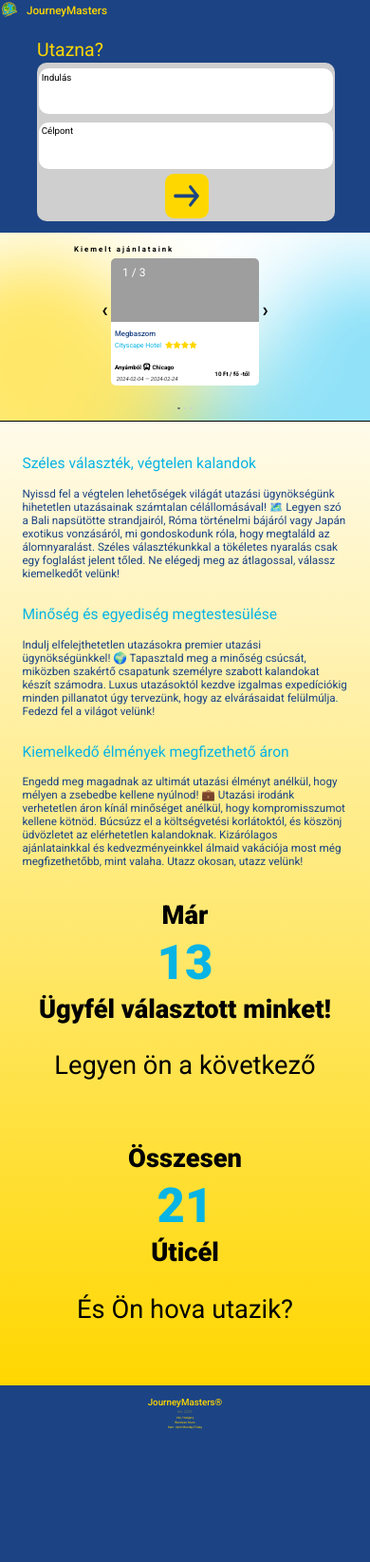
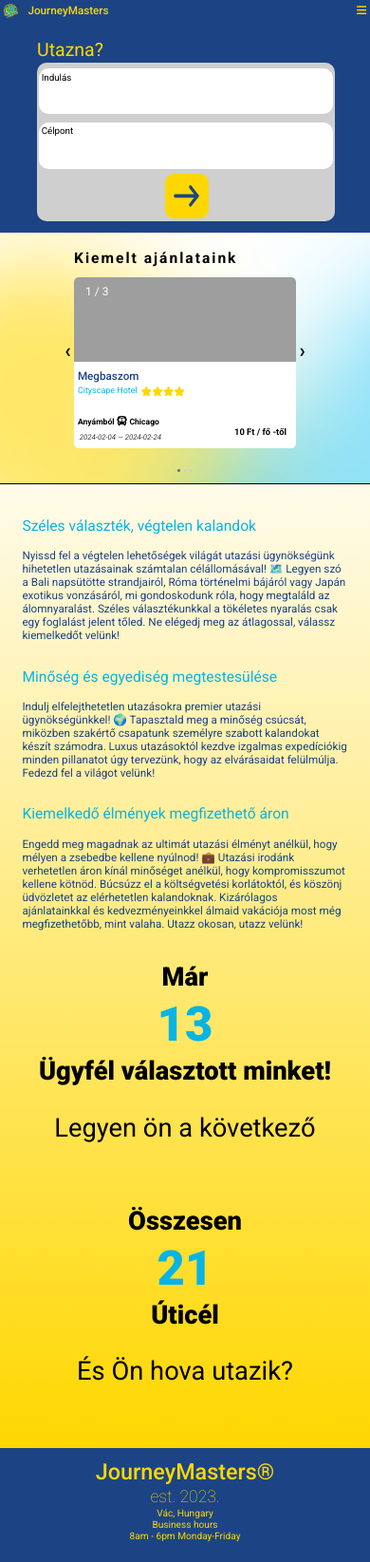
Before and after one commit to PeacefulAvocado/JourneyMasters, a PHP site: page /index/index.php in a window 390 px wide. Shown: the whole page at 95% size. Before the commit the page ends 1505 px from the top, so only its background shows below. Run offline with PHP 8.4, Linux system fonts and the light colour scheme; data comes from the database, SQL or seed files in the repository; some libraries are stand-ins or nearby versions; grey boxes are pictures that could not be loaded.

Commit message:
fooldal+navbar reszponziv

```diff
--- a/css/footer.css
+++ b/css/footer.css
@@ -25,8 +25,7 @@
 }
 p{
     color:var(--baseyellow);
-    font-family: "Roboto", sans-serif;
-    font-style: normal;
+
 }
 .fo{
     font-size: 2.5vw;
@@ -43,3 +42,57 @@ p{
     font-weight: 400;
     font-size: 0.8vw;
 }
+@media screen and (max-width: 1000px) {
+    .foot{
+        margin: 0;
+        width: 100%;
+        height: 15vw;
+        background-color: var(--blue);
+        text-align: center;
+        padding: 3vw 0;
+    }
+
+    .fo{
+        font-size: 4vw;
+        margin: 0 1vw;
+        font-weight: 500;
+    }
+    .thin{
+        font-weight: 100;
+        font-size: 3vw;
+        margin: 0.5vw;
+    }
+    .details{
+        margin:0.3vw;
+        font-weight: 400;
+        font-size: 1.5vw;
+    }
+
+  }
+  @media screen and (max-width: 1000px) {
+    .foot{
+        margin: 0;
+        width: 100%;
+        height: 25vw;
+        background-color: var(--blue);
+        text-align: center;
+        padding: 3vw 0;
+    }
+
+    .fo{
+        font-size: 6vw;
+        margin: 0 1vw;
+        font-weight: 500;
+    }
+    .thin{
+        font-weight: 100;
+        font-size: 4.5vw;
+        margin: 0.5vw;
+    }
+    .details{
+        margin:0.3vw;
+        font-weight: 400;
+        font-size: 2.6vw;
+    }
+
+  }
--- a/css/main.css
+++ b/css/main.css
@@ -467,13 +498,15 @@ input.newbutton {
       height: 12vw;
       width: 12vw;
     }
-
+    .kiemelt{
+      font-size: 4vw;
+    }
     .slideshow-container{
-      max-width: 40vw;
+      max-width: 60vw;
       height: auto;
     }
     .sliderimg{
-      height: 18vw;
+      height: 24vw;
     }
     .ajanlatokkozep{
       height: auto;
@@ -482,26 +515,26 @@ input.newbutton {
       height: auto;
     }
     .sliderfocim{
-      font-size: 2vw;
+      font-size: 3vw;
     }
     .sliderhotelnev{
-      font-size: 1.8vw;
+      font-size: 2.3vw;
 
     }
     .stars{
-      font-size: 1.6vw;
+      font-size: 2.2vw;
     }
     .sliderrepter{
-      font-size: 1.6vw;
+      font-size: 2.2vw;
 
     }
     .sliderdatum{
 
-      font-size: 1.5vw;
+      font-size: 2vw;
     }
     .sliderar{
 
-      font-size: 1.6vw;
+      font-size: 2.4vw;
     }
     .szovegek{
       grid-template-columns: 1fr;
--- a/css/navbar.css
+++ b/css/navbar.css
@@ -11,14 +11,6 @@
     --orange: #FFB800;
     --gray: #cfcfcf;
   }
-.navbar{
-    margin: 0;
-        width: 100%;
-        height: 5.5vw;
-        background-color: var(--blue);
-        position:fixed;
-        z-index: 10000;
-}
 
 .navbarimg{
     width:4vw;
@@ -35,17 +27,29 @@
     font-weight: 500;
     font-style: normal;
 }
-ul{
-    list-style-type: none;
-    position: absolute;
-    right: 1vw;
-    top: 0;
-    margin: 1.5vw 0 0 0;
+.topnav{
+  margin: 0;
+  width: 100%;
+  height: 5.5vw;
+  background-color: var(--blue);
+  position:fixed;
+  z-index: 10000;
+  list-style-type: none;
+  top: 0;
+
 }
-li{
+.topnav a{
+  margin-top: 1.5vw;
+}
+.jobb{
+  float:right;
+  margin-left: 10vw;
+}
+.left{
+  margin-top: 0 !important;
+}
+.topnav a{
     display: inline-block;
-}
-li a{
     text-decoration: none;
     font-family: "Roboto", sans-serif;
     font-weight: 500;
@@ -54,27 +58,10 @@ li a{
     padding: 0 1vw;
     color: var(--baseyellow);
 }
-@media screen and (max-width: 700px) {
-    ul li {display: none;}
-    .topnav a.icon {
-      float: right;
-      display: block;
-    }
-  }
-
-  @media screen and (max-width: 700px) {
-    .topnav.responsive {position: relative;}
-    .topnav.responsive .icon {
-      position: absolute;
-      right: 0;
-      top: 0;
-    }
-    .topnav.responsive li {
-      float: none;
-      display: block;
-      text-align: left;
-    }
-  }
+.topnav .icon {
+  display: none;
+  font-size: 2.5vw;
+}
 #elso{
     border-right: 2px solid var(--baseyellow);
 }
@@ -84,3 +71,53 @@ li a{
 i{
     font-size: 120%;
 }
+@media screen and (max-width: 700px) {
+  .topnav .jobb a{
+    display: none;
+  }
+  .topnav a.icon {
+    float: right;
+    display: block;
+  }
+  .topnav .navbarimg{
+    padding:1vw 0 0 0!important;
+}
+
+}
+
+@media screen and (max-width: 700px) {
+  .topnav.responsive {
+    position: fixed;
+
+  }
+  .topnav.responsive .icon {
+    position: absolute;
+    right: 0;
+    top: -5.2vw;
+    padding: 0 1vw;
+    font-size: 2.5vw;
+  }
+  .topnav.responsive .navbarimg{
+    padding:0!important;
+}
+  .topnav.responsive a {
+    float: none;
+    display: block;
+    font-size: 3vw;
+    margin:0;
+    padding: 1vw 1vw;
+    background-color: var(--blue);
+
+  }
+  #elso{
+    border: none;
+  }
+  .topnav.responsive .jobb{
+    float:left;
+    text-align: center;
+    width: 100%;
+    margin:0;
+    position: fixed;
+  }
+
+}
--- a/templates/kosartemplate.php
+++ b/templates/kosartemplate.php
@@ -20,7 +20,7 @@
 
 
 <div class="utazasok">
-    <p class="kiscim">Félben hagyott foglalásaim</p>
+    <p class="kiscim">Félbehagyott foglalásaim</p>
 
 
     <form action="../index/foglalas.php" method="post" class="tervezesegyeni">
--- a/templates/navbar.php
+++ b/templates/navbar.php
@@ -1,17 +1,17 @@
-<div class="navbar">
-<a href="../index/index.php"><img src="../img/kislogo2.png" alt="logo" class="navbarimg">
-<p class="pnav">JourneyMasters</p></a>
-<ul class="topnav" id="mytopNav">
-    <li><a href="../index/tervezes.php" id="elso">Tervezés</a></li>
-    <li><a href="../index/utazasok.php">Utazások</a></li>
-    <li><a href="../index/kosar.php"><i class="fa-solid fa-basket-shopping"></i></a></li>
-    <li><a href="<?php echo (isset($_SESSION['utasid'])) ? '../index/login.php' : '../index/profil.php'?>"><i class="fa-solid fa-person-walking-luggage" id="fordit"></i></a></li>
-    <li><a href="javascript:void(0);" class="icon" onclick="myFunction()">
-    <i class="fa fa-bars"></i>
-  </a></li>
-</ul>
+
+<div class="topnav" id="mytopNav">
+<a href="../index/index.php" class="left"><img src="../img/kislogo2.png" alt="logo" class="navbarimg"><p class="pnav">JourneyMasters</p></a>
+<div class="jobb">
+<a href="../index/tervezes.php" id="elso">Tervezés</a>
+<a href="../index/utazasok.php">Utazások</a>
+<a href="../index/kosar.php"><i class="fa-solid fa-basket-shopping"></i></a>
+<a href="<?php echo (isset($_SESSION['utasid'])) ? '../index/login.php' : '../index/profil.php'?>"><i class="fa-solid fa-person-walking-luggage" id="fordit"></i></a>
+  <a href="javascript:void(0);" class="icon" onclick="myFunction()"><i class="fa fa-bars"></i></a>
 </div>
+</div>
+
 <script>
+
 function myFunction() {
   var x = document.getElementById("mytopNav");
   if (x.className === "topnav") {
```
Also changed, not shown: other parts of css/main.css (+63 -4 lines).
